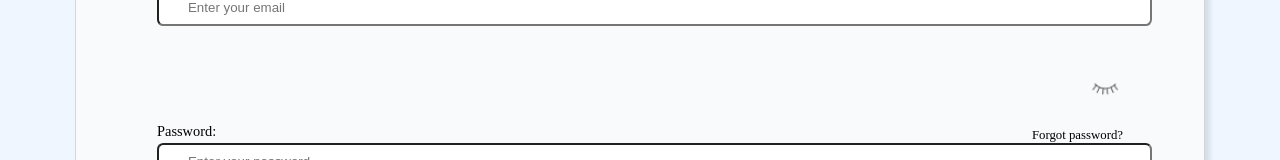
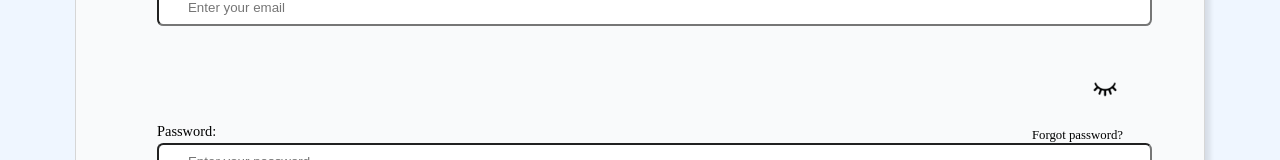
Before and after one commit to carlos45-dev/lending-platform, a React (Vite) app: page / in a window 1280 px wide. Shown: the part 737-897 px from the top of the page. Built offline with nearby package versions, Linux system fonts and the light colour scheme.

Commit message:
Lending-platform

```diff
--- a/src/pages/SignIn.jsx
+++ b/src/pages/SignIn.jsx
@@ -6,8 +6,10 @@ import eye2 from '../assets/eye2.png';
 import { useState } from 'react';
 function SignIn(){
 
+    // State to manage password visibility
     const[showpassword, setShowPassword] = useState(false);
 
+    // Function to toggle password visibility
     const handlepasswordToggle = () => {
         setShowPassword(!showpassword);
     }
@@ -29,7 +31,7 @@ function SignIn(){
             <label htmlFor="password">Password:</label>
             <input type={showpassword ? "text" : "password"} id="password" name="password" className='input' required  placeholder='Enter your password'/>
             <span className='eye-container' onClick={handlepasswordToggle}>
-            <img className='eye' src={showpassword ? eye : eye2} alt="eye icon" />
+           <img className='eye' src={showpassword ? eye : eye2} alt="eye icon" />
             </span>
             <a className='forgot' >Forgot password?</a>
         </div>
--- a/src/styles/SignIn.css
+++ b/src/styles/SignIn.css
@@ -83,6 +83,7 @@ label{
 .eye-container {
     align-self: flex-end;
     margin-top: -11.5%;
+    position: relative;
 }
 .eye{
     height: 35px;
```
Also changed, not shown: src/assets/eye2.png.
